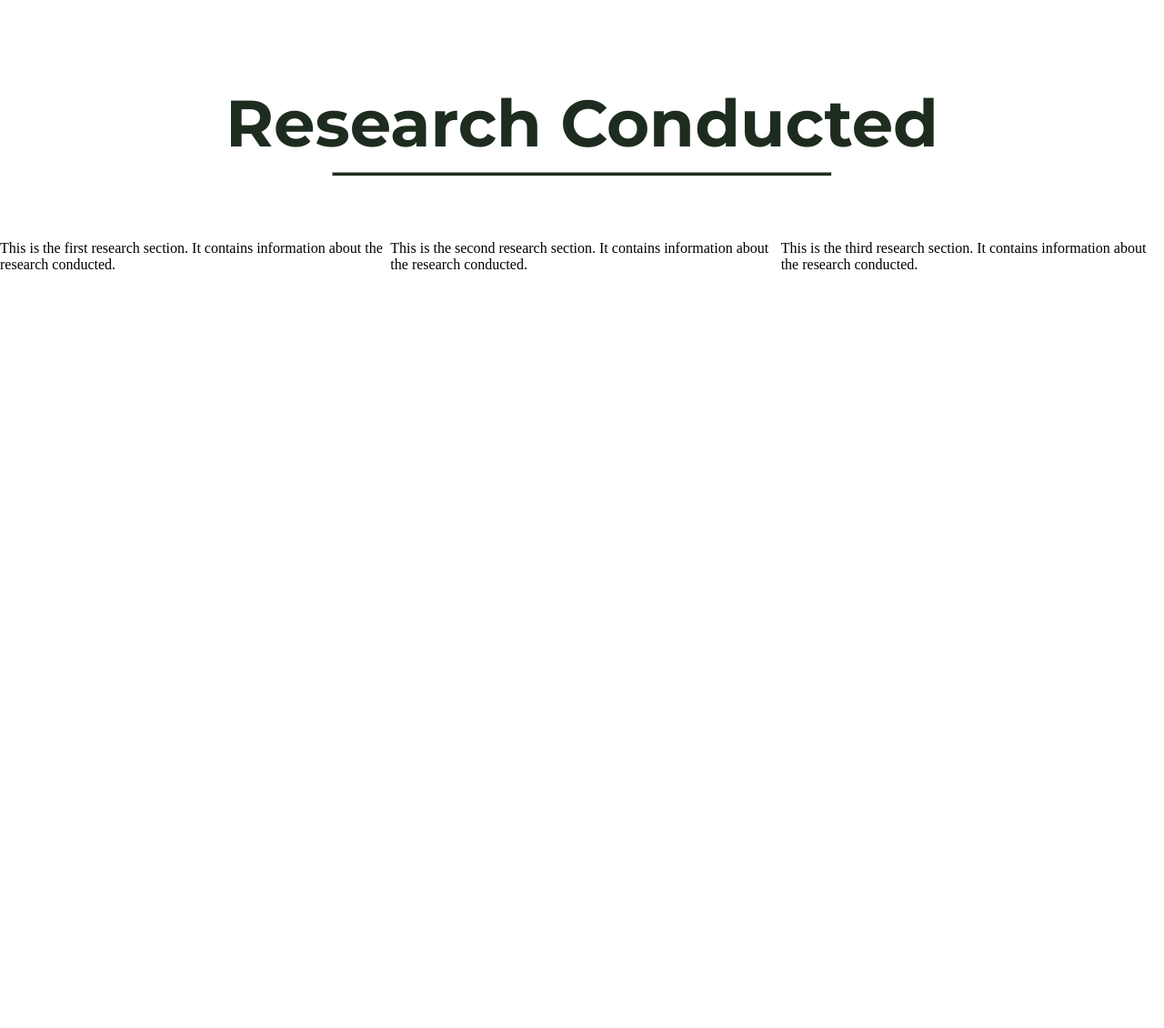
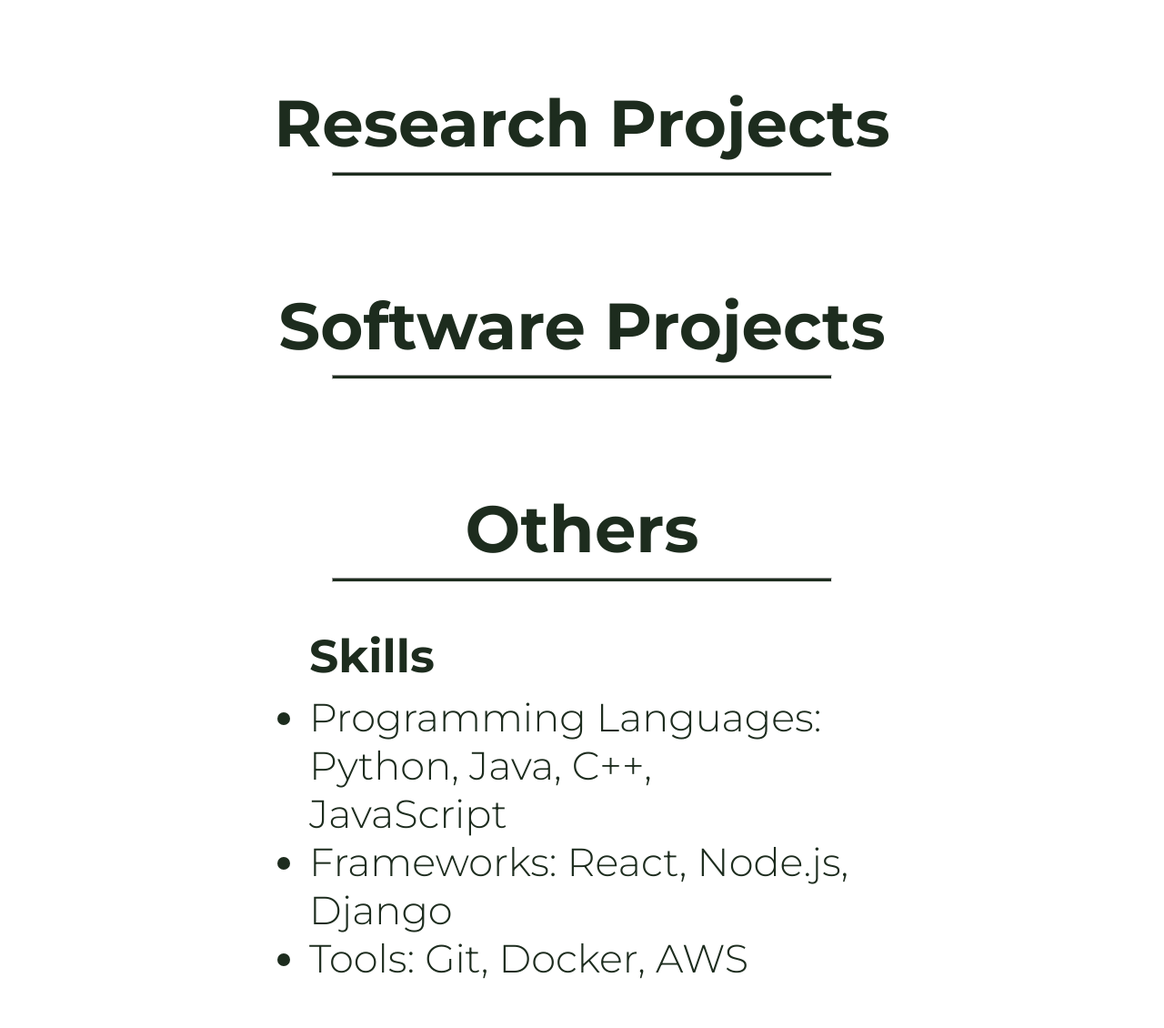
Before and after one commit to Iwop-Mag/portfolio, a plain HTML site: page index.html in a window 1280 px wide. Shown: the part 886-2016 px from the top of the page at 91% size. Before the commit the page ends 1186 px from the top, so only its background shows below. Drawn offline with Linux system fonts and the light colour scheme.

Commit message:
Did updates on index.html and changed the name of the stylesheet to index_style.css. Also added a new section for skills in index.html and styled it in index_style.css.

```diff
--- a/index.html
+++ b/index.html
@@ -2,7 +2,7 @@
 <html lang="en">
 <head>
     <title>Paul's Portfolio</title>
-    <link rel="stylesheet" href="style.css">
+    <link rel="stylesheet" href="index_style.css">
     <link rel="icon" type="image/png" href="images/logo/githubAvatarPaul.png">
     <link href="https://fonts.googleapis.com/css2?family=Montserrat:wght@100;200;300;400;500;600;700;800;900&display=swap" rel="stylesheet">
 </head>
@@ -13,19 +13,28 @@
     </div>
     <div class="sectionSpacerSmall"></div>
     <div>
-        <div id="researchHeading">
-            <h2 style="margin-bottom: 10px;">Research Conducted</h2>
-            <hr id="researchHeadingHR">
+        <div id="contentHeading">
+            <h2 style="margin-bottom: 10px;">Research Projects</h2>
+            <hr id="contentHR">
         </div>
-        <div class="researchSection" id="parentResearchSection">
-            <div id="rS1">
-                <p class="researchSectionText">This is the first research section. It contains information about the research conducted.</p>
-            </div>
-            <div id="rS2">
-                <p class="researchSectionText">This is the second research section. It contains information about the research conducted.</p>
-            </div>
-            <div id="rS3">
-                <p class="researchSectionText">This is the third research section. It contains information about the research conducted.</p>
+        <div id="sectionSpacerSmall"></div>
+        <div id="contentHeading">
+            <h2 style="margin-bottom: 10px;">Software Projects</h2>
+            <hr id="contentHR">
+        </div>
+        <div id="sectionSpacerSmall"></div>
+        <div id="contentHeading">
+            <h2 style="margin-bottom: 10px;">Others</h2>
+            <hr id="contentHR">
+            <div>
+                <div id="skills">
+                    <h3 style="margin-bottom: 10px;">Skills</h3>
+                    <ul>
+                        <li>Programming Languages: Python, Java, C++, JavaScript</li>
+                        <li>Frameworks: React, Node.js, Django</li>
+                        <li>Tools: Git, Docker, AWS</li>
+                    </ul>
+                </div>
             </div>
         </div>
     </div>
--- a/style.css
+++ b/index_style.css
@@ -41,7 +41,7 @@
     margin: 100px;
 }
 
-#researchHeading {
+#contentHeading {
     color: #1d2c1e;
     padding: 50px;
     text-align: center;
@@ -50,7 +50,7 @@
     font-weight: 800;
 }
 
-#researchHeadingHR {
+#contentHR {
     width: 550px;
     height: 5px;
     background-color: #1d2c1e;
@@ -59,26 +59,13 @@
     margin-bottom: 20px;
 }
 
-#parentResearchSection.researchSection {
-    display: grid;
-    grid-template-columns: repeat(6, 1fr);
-    grid-template-rows: repeat(5, 1fr);
-    gap: 8px;
+#skills {
+    font-family: 'Montserrat', sans-serif;
+    font-weight: 300;
+    font-size: 0.9em;
+    margin-top: 50px;
+    text-align: left;
+    max-width: 600px;
+    margin-left: auto;
+    margin-right: auto;
 }
-
-#rS1 {
-    grid-column: span 2 / span 2;
-    grid-row: span 5 / span 5;
-}
-
-#rS2 {
-    grid-column: span 2 / span 2;
-    grid-row: span 5 / span 5;
-    grid-column-start: 3;
-}
-
-#rS3 {
-    grid-column: span 2 / span 2;
-    grid-row: span 5 / span 5;
-    grid-column-start: 5;
-}
```
